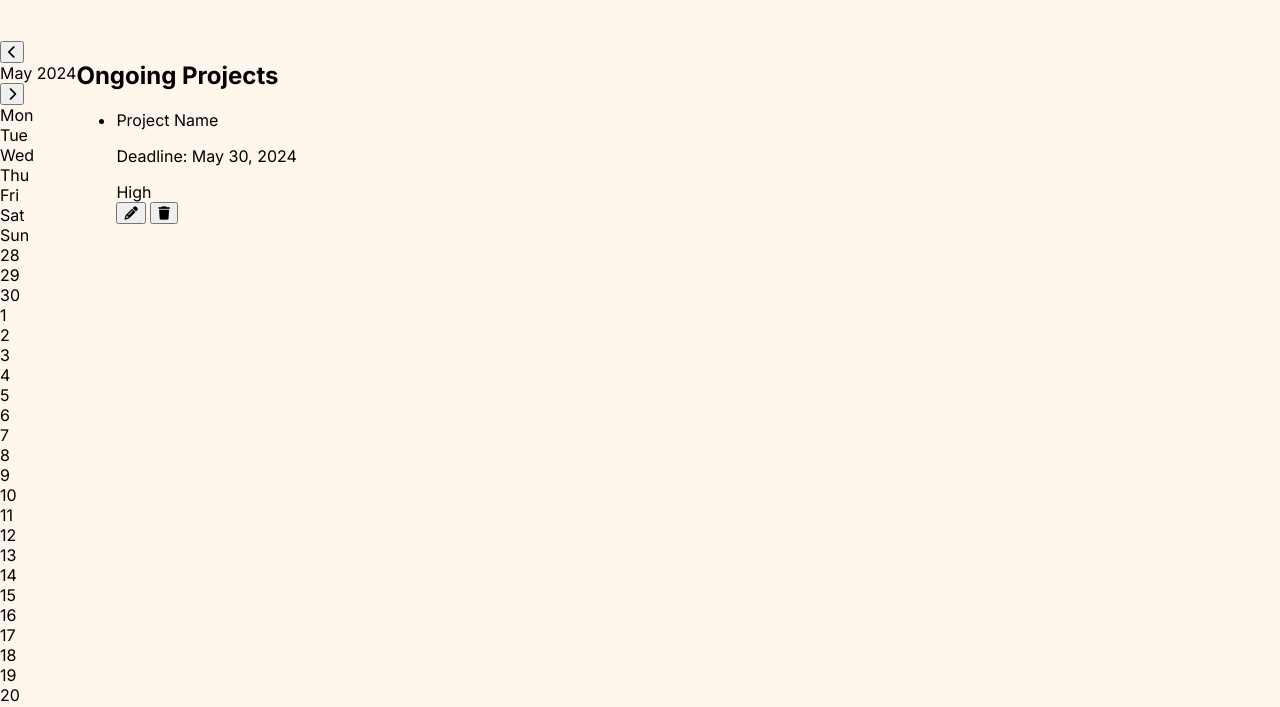
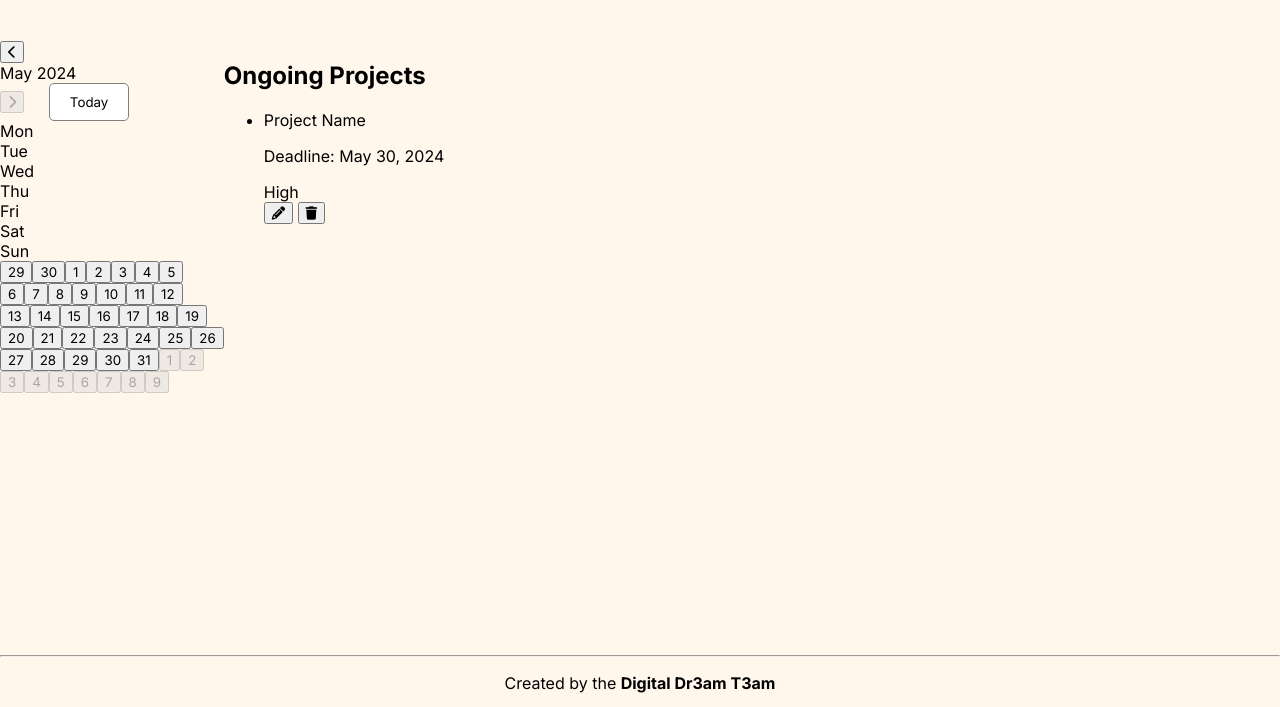
Before and after one commit to cse110-sp24-group33/cse110-sp24-group33, a website with bundled scripts: page source/public/index.html in a window 1280 px wide. Shown: the part 91-798 px from the top of the page. Built offline with nearby package versions, Linux system fonts and the light colour scheme.

Commit message:
populate calendar and link to journal page (#59)

```diff
--- a/source/public/data/localStorage-example.json
+++ b/source/public/data/localStorage-example.json
@@ -24,5 +24,6 @@
             "deadline": "20240630",
             "priority": "high"
         }
-    ]
+    ],
+    "entry-display": "May 30, 2024"
 }
--- a/source/public/data/localStorage-schema.json
+++ b/source/public/data/localStorage-schema.json
@@ -1,4 +1,5 @@
 {
     "entry-YYYYMMDD": {},
-    "projects": []
+    "projects": [],
+    "entry-display": ""
 }
--- a/source/public/index.html
+++ b/source/public/index.html
@@ -23,9 +23,12 @@
                     <button type="button" title="Previous month">
                         <i class="fa-solid fa-chevron-left"></i>
                     </button>
-                    <div class="month-year" id="month-year">May 2024</div>
+                    <div class="month-year" id="month-year"></div>
                     <button type="button" title="Next month">
                         <i class="fa-solid fa-chevron-right"></i>
+                    </button>
+                    <button type="button" class="today" id="home-today" title="Today">
+                        Today
                     </button>
                 </div>
                 <div class="days">
@@ -37,54 +40,7 @@
                     <div class="day">Sat</div>
                     <div class="day">Sun</div>
                 </div>
-                <div class="dates" id="dates">
-                    <div class="row">
-                        <div class="day light">28</div>
-                        <div class="day light">29</div>
-                        <div class="day light">30</div>
-                        <div class="day">1</div>
-                        <div class="day">2</div>
-                        <div class="day">3</div>
-                        <div class="day">4</div>
-                    </div>
-                    <div class="row">
-                        <div class="day">5</div>
-                        <div class="day">6</div>
-                        <div class="day">7</div>
-                        <div class="day">8</div>
-                        <div class="day">9</div>
-                        <div class="day">10</div>
-                        <div class="day">11</div>
-                    </div>
-                    <div class="row">
-                        <div class="day">12</div>
-                        <div class="day">13</div>
-                        <div class="day">14</div>
-                        <div class="day">15</div>
-                        <div class="day">16</div>
-                        <div class="day">17</div>
-                        <div class="day">18</div>
-                    </div>
-                    <div class="row">
-                        <div class="day">19</div>
-                        <div class="day">20</div>
-                        <div class="day">21</div>
-                        <div class="day">22</div>
-                        <div class="day">23</div>
-                        <div class="day">24</div>
-                        <div class="day">25</div>
-                    </div>
-                    <div class="row">
-                        <div class="day">26</div>
-                        <div class="day">27</div>
-                        <div class="day">28</div>
-                        <div class="day">29</div>
-                        <div class="day">30</div>
-                        <div class="day">31</div>
-                        <div class="day light">1</div>
-                    </div>
-                </div>
-            </div>
+                <div class="dates" id="dates"></div>
             </div>
         </section>
 
@@ -151,8 +107,7 @@
     <!-- Font Awesome -->
     <script src="https://kit.fontawesome.com/2ac8e23908.js" crossorigin="anonymous"></script>
     <!-- Custom JS -->
-    <script src="/scripts/main.js"></script>
-    <script src="/scripts/main.index.js" type="module"></script>
+    <script src="scripts/main.index.js" type="module"></script>
 </body>
 
 </html>
--- a/source/public/scripts/date.util.js
+++ b/source/public/scripts/date.util.js
@@ -11,6 +11,36 @@ function getCurrentDate() {
 		year: "numeric",
 		month: "long",
 		day: "numeric"
+	});
+}
+
+/**
+ * Formats a given date to a string representation in the format Month Day, Year.
+ * @param {number} year - The year.
+ * @param {number} month - The month (0-indexed).
+ * @param {number} day - The day of the month.
+ * @returns {string} The formatted date string.
+ */
+function formatDateToMonthDayYear(year, month, day) {
+	const date = new Date(year, month, day);
+	return date.toLocaleDateString("en-US", {
+		year: "numeric",
+		month: "long",
+		day: "numeric"
+	});
+}
+
+/**
+ * Formats a given month and year to a string representation in the format Month Year.
+ * @param {number} month - The month (0-indexed).
+ * @param {number} year - The year.
+ * @returns {string} The formatted month and year string.
+ */
+function getMonthYear(month, year) {
+	const date = new Date(year, month, 1);
+	return date.toLocaleDateString("en-US", {
+		year: "numeric",
+		month: "long"
 	});
 }
 
@@ -30,4 +60,40 @@ function formatDateToYYYYMMDD(dateString) {
 	return `${year}${month}${day}`;
 }
 
-export { getCurrentDate, formatDateToYYYYMMDD };
+/**
+ * Checks if the specified date is the current date.
+ * @param {number} year - The year to check.
+ * @param {number} month - The month to check (0-indexed).
+ * @param {number} day - The day of the month to check.
+ * @returns {boolean} True if the specified date is the current date; otherwise, false.
+ */
+function isCurrentDate(year, month, day) {
+	const today = new Date();
+	return year === today.getFullYear() && month === today.getMonth() && day === today.getDate();
+}
+
+/**
+ * Checks if the specified year and month are the current year and month.
+ * @param {number} year - The year to check.
+ * @param {number} month - The month to check (0-indexed).
+ * @returns {boolean} True if the specified year and month are the current year and month; otherwise, false.
+ */
+function isCurrentMonth(year, month) {
+	const today = new Date();
+	return year === today.getFullYear() && month === today.getMonth();
+}
+
+/**
+ * Checks if a given date is in the future compared to the current date.
+ * @param {number} year - The year.
+ * @param {number} month - The month (0-indexed).
+ * @param {number} day - The day of the month.
+ * @returns {boolean} True if the date is in the future; otherwise, false.
+ */
+function isInFuture(year, month, day) {
+	const date = new Date(year, month, day);
+	const today = new Date();
+	return date > today;
+}
+
+export { getCurrentDate, formatDateToMonthDayYear, getMonthYear, formatDateToYYYYMMDD, isCurrentDate, isCurrentMonth, isInFuture };
--- a/source/public/scripts/main.index.js
+++ b/source/public/scripts/main.index.js
@@ -0,0 +1,187 @@
+// main.index.js
+
+import { getCurrentDate, formatDateToMonthDayYear, getMonthYear, formatDateToYYYYMMDD, isCurrentDate, isCurrentMonth, isInFuture } from "./date.util.js";
+
+const NUM_DATES = 42; // 42 open spots on the calendar
+
+// Initialize month, year based on current date
+const today = new Date();
+let currentMonth = today.getMonth();
+let currentYear = today.getFullYear();
+
+document.addEventListener("DOMContentLoaded", () => {
+
+	// Select elements from the DOM
+	const monthYear = document.getElementById("month-year");
+	const datesContainer = document.getElementById("dates");
+	const prevMonthBtn = document.querySelector("button[title=\"Previous month\"]");
+	const nextMonthBtn = document.querySelector("button[title=\"Next month\"]");
+	const todayBtn = document.getElementById("home-today");
+
+	// Set default entry display to today
+	localStorage.setItem("entry-display", getCurrentDate());
+
+	// Render this month's calendar
+	updateDisplay();
+
+	// Event listeners for previous, next month and today buttons
+	prevMonthBtn.addEventListener("click", () => {
+		changeMonth(-1);
+		updateDisplay();
+	});
+
+	nextMonthBtn.addEventListener("click", () => {
+		changeMonth(1);
+		updateDisplay();
+	});
+
+	todayBtn.addEventListener("click", () => {
+		currentMonth = today.getMonth();
+		currentYear = today.getFullYear();
+		updateDisplay();
+	});
+
+	/**
+     * Updates the page display for "Next Day" button and calendar
+     */
+	function updateDisplay() {
+		// Disable "next month" button if the currently displayed month/year is of the current date
+		if (isCurrentMonth(currentYear, currentMonth)) {
+			nextMonthBtn.disabled = true;
+		} else {
+			nextMonthBtn.disabled = false;
+		}
+		renderCalendar(currentMonth, currentYear, datesContainer, monthYear);
+	}
+
+});
+
+/**
+ * Creates a new HTML div element representing a calendar row.
+ * @returns {HTMLDivElement} The newly created row element.
+ */
+
+function createRow() {
+	const row = document.createElement("div");
+	row.classList.add("row");
+	return row;
+}
+
+/**
+ * Creates a new HTML link-button element representing a day with a link to the journal entry page.
+ * @param {number} year - The year.
+ * @param {number} month - The month (0-indexed).
+ * @param {number} day - The day of the month.
+ * @returns {HTMLAnchorElement} The link element containing the day button.
+ */
+function createDay(year, month, day) {
+	const link = document.createElement("a");
+	const dateBtn = document.createElement("button");
+	dateBtn.classList.add("day");
+	dateBtn.innerText = day;
+	// Disable buttons for the future, otherwise link to journal
+	if (isInFuture(year, month, day)) {
+		dateBtn.disabled = true;
+	} else {
+		link.href = "./journal.html";
+	}
+	// If the date is the current date, add styling for emphasis
+	if (isCurrentDate(year, month, day)) {
+		dateBtn.classList.add("highlight");
+	}
+	link.append(dateBtn);
+
+	// Add styling if the date has a non-empty entry
+	const dateString = formatDateToMonthDayYear(year, month, day);
+	const entry = JSON.parse(localStorage.getItem(`entry-${formatDateToYYYYMMDD(dateString)}`));
+	if (entry && !entryIsEmpty(entry)) {
+		dateBtn.classList.add("has-entry");
+	}
+
+	// Update localStorage for journal entry display date when date clicked
+	dateBtn.addEventListener("click", () => {
+		localStorage.setItem("entry-display", dateString);
+	});
+	return link;
+};
+
+/**
+ * Changes the current month by the specified offset and updates the current month and year.
+ * @param {number} offset - The number of months to offset (positive or negative).
+ */
+function changeMonth(offset) {
+	const newDate = new Date(currentYear, currentMonth += offset, 1);
+	currentMonth = newDate.getMonth();
+	currentYear = newDate.getFullYear();
+}
+
+/**
+ * Renders a calendar for the specified month and year.
+ * @param {number} month - The month (0-indexed).
+ * @param {number} year - The year.
+ * @param {HTMLElement} datesContainer - The container element to render the dates in.
+ * @param {HTMLElement} monthYear - The element to display the month and year.
+ */
+function renderCalendar(month, year, datesContainer, monthYear) {
+	monthYear.innerText = getMonthYear(month, year);
+
+	// Clear all dates
+	while (datesContainer.firstChild) {
+		datesContainer.removeChild(datesContainer.firstChild);
+	}
+
+	// Get first + last days for this month, last day for previous month
+	const firstDay = new Date(year, month, 1).getDay();
+	const lastDate = new Date(year, month + 1, 0).getDate();
+
+	// Calculate the number of trailing days from the previous month to display in the current month's calendar grid.
+	// If the first day of the month is Sunday (index 0), set numPrevDays to 6 (to include 6 trailing days).
+	// Otherwise, set numPrevDays to firstDay - 1 to include trailing days up to the previous Sunday.
+	const numPrevDays = (firstDay === 0) ? 6 : firstDay - 1;
+
+	// A new row will be created after every 7 dates filled in
+	let row = createRow();
+	let dateCounter = 0;
+
+	// Fill in days from previous month
+	for (let i = numPrevDays; i > 0; i--) {
+		const prevDate = new Date(year, month, 0 - i + 1).getDate();
+		const day = createDay(year, month-1, prevDate);
+		day.classList.add("light"); // Styling to indicate not this month
+		row.append(day);
+		dateCounter++;
+	}
+
+	// Fill in days for this month
+	for (let date = 1; date <= lastDate; date++) {
+		const day = createDay(year, month, date);
+		row.append(day);
+		dateCounter++;
+		if (dateCounter % 7 === 0) {
+			datesContainer.append(row);
+			row = createRow();
+		}
+	}
+
+	// Fill in days for next month
+	const nextDays = NUM_DATES - dateCounter;
+	for (let date = 1; date <= nextDays; date++) {
+		const day = createDay(year, month + 1, date);
+		day.classList.add("light"); // Styling to indicate not this month
+		row.append(day);
+		dateCounter++;
+		if (dateCounter % 7 === 0) {
+			datesContainer.append(row);
+			row = createRow();
+		}
+	}
+}
+
+/**
+ * Checks if an entry is empty (no stored content).
+ * @param {object} entry - The entry object to check.
+ * @returns {boolean} True if the entry is empty; otherwise, false.
+ */
+function entryIsEmpty(entry) {
+	return entry.text_entry === "" && entry.tasks.length === 0 && entry.sentiment === "";
+}
--- a/source/public/styles/styles.css
+++ b/source/public/styles/styles.css
@@ -58,7 +58,7 @@ button {
   font-size: larger;
 }
 
-#today {
+.today {
   background: fixed;
   background-color: white;
   border: 1px solid grey;
```
Also changed, not shown: source/public/journal.html (+1 -1 lines), source/public/scripts/main.journal.js (+12 -12 lines), source/public/scripts/main.js (deleted).
